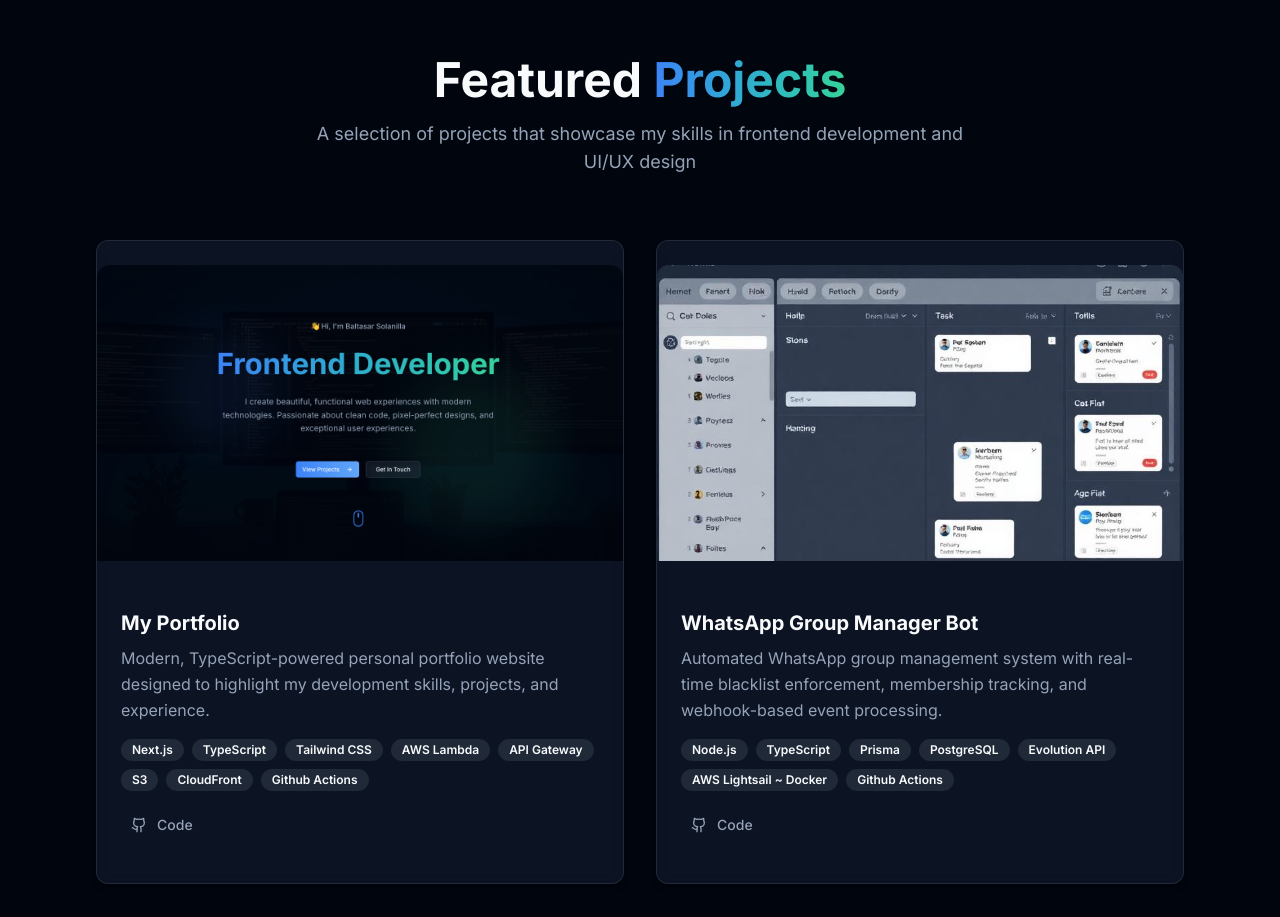
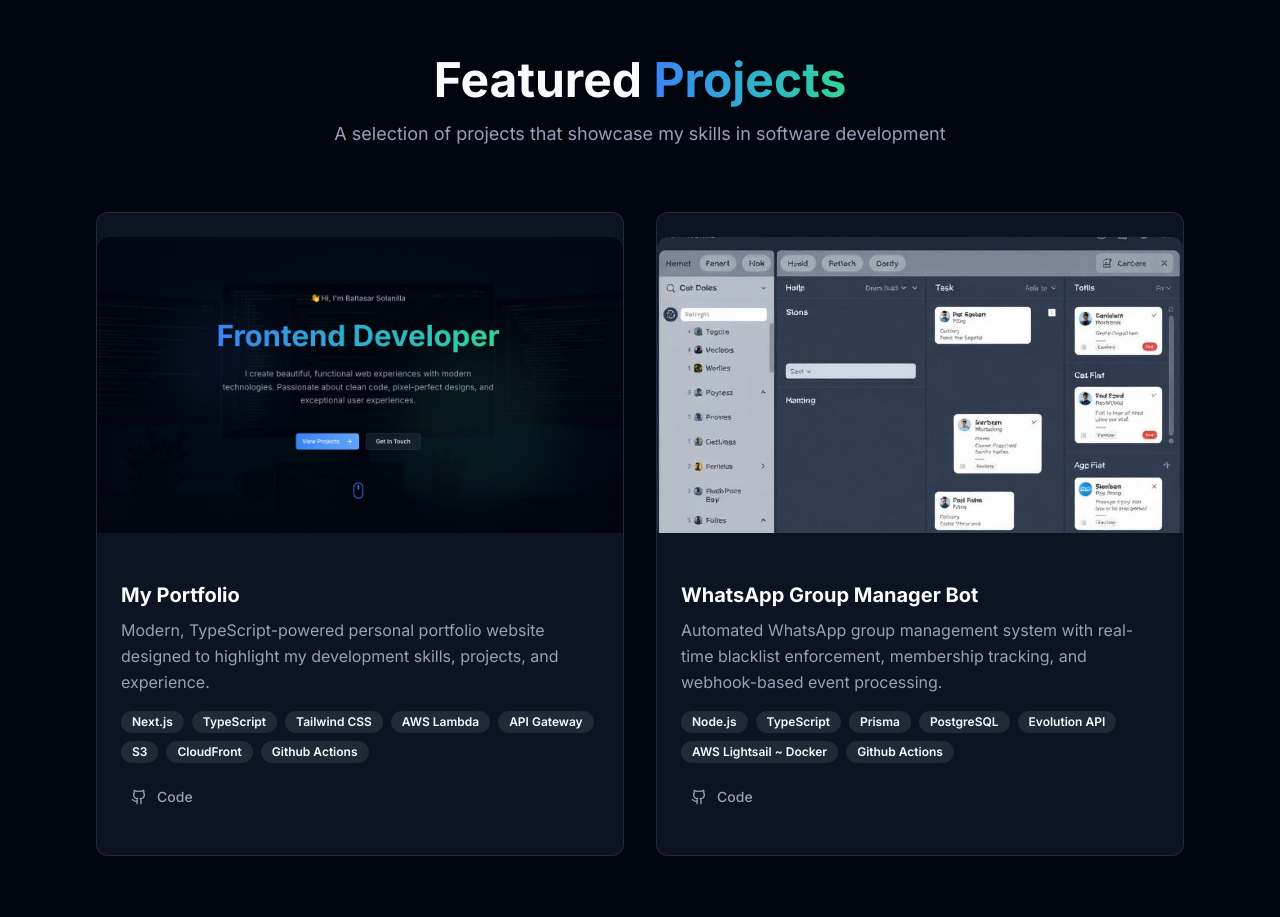
Before and after one commit to baltasarsolanilla/portfolio-site, a Next.js app: page / in a window 1280 px wide. Shown: the part 1420-2337 px from the top of the page. Built offline with nearby package versions, Linux system fonts and the light colour scheme; no server answers.

Commit message:
Update my-work subtitle

```diff
--- a/app/(home)/sections/my-work/my-work.tsx
+++ b/app/(home)/sections/my-work/my-work.tsx
@@ -108,8 +108,8 @@
             Featured <span className="gradient-text">Projects</span>
           </h2>
           <p className="text-muted-foreground text-lg max-w-2xl mx-auto">
-            A selection of projects that showcase my skills in frontend
-            development and UI/UX design
+            A selection of projects that showcase my skills in software
+            development
           </p>
         </motion.div>
 
```
